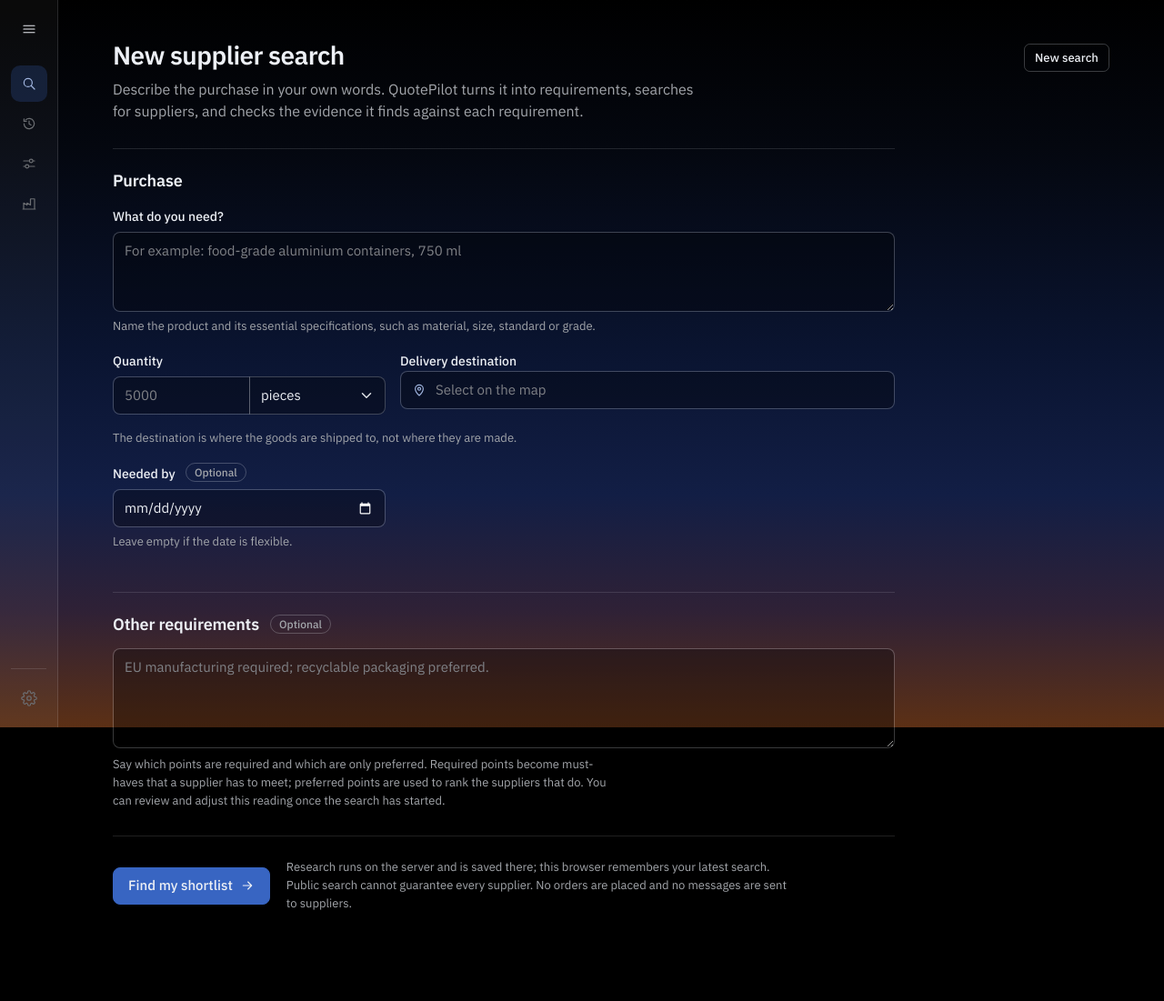
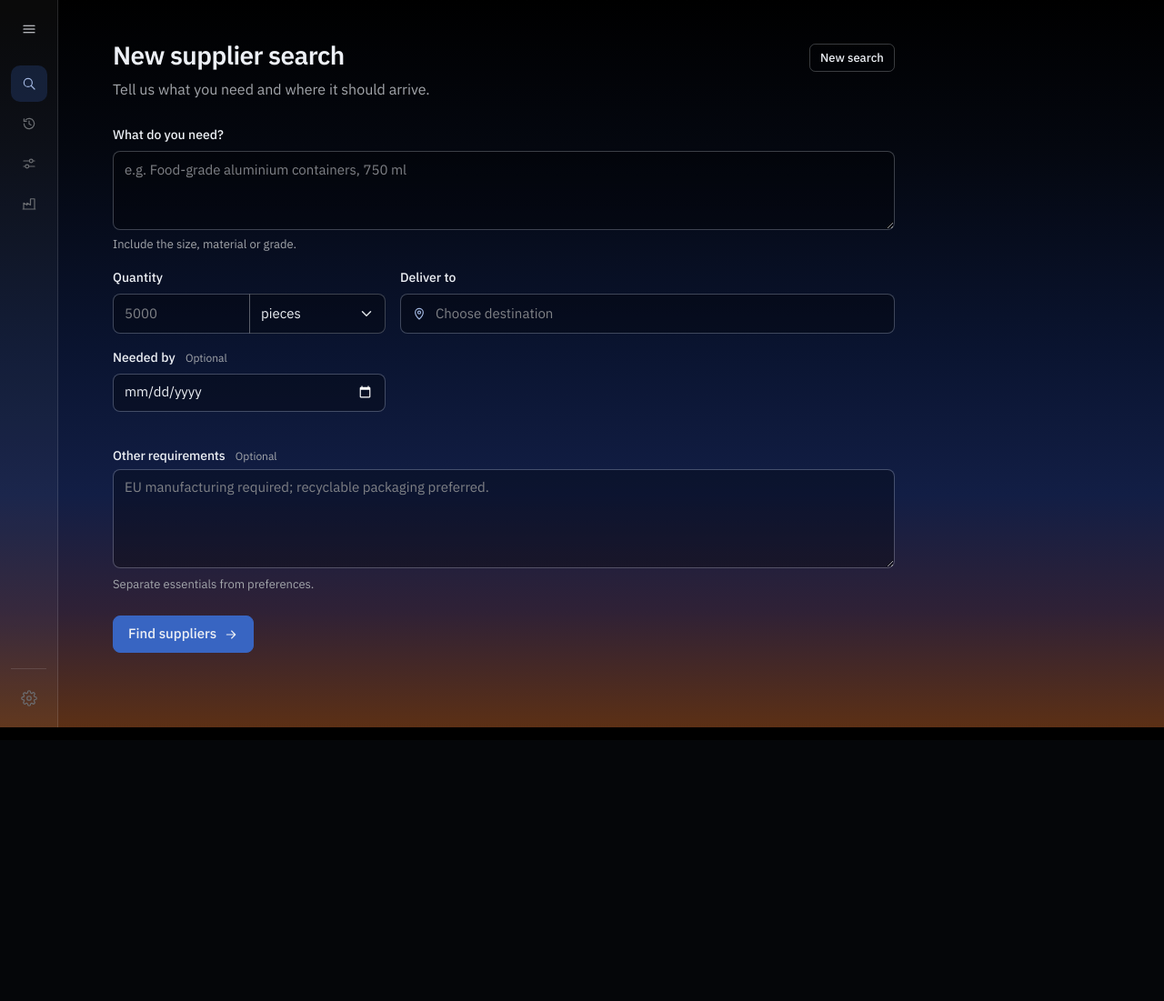
Before and after one commit to VincentKamusella/KA_Agentic_AI_Hack, a Django app: page / in a window 1280 px wide. Shown: the whole page at 91% size. After the commit the page ends 800 px from the top, so only its background shows below. Run offline with Django 5.2, Linux system fonts and the light colour scheme; parts of the project's set-up code (start-up, migrations or seed data) failed here and were passed over; some libraries are stand-ins or nearby versions.

Commit message:
Simplify purchase brief copy and align form controls

```diff
--- a/web/static/web/app.css
+++ b/web/static/web/app.css
@@ -2245,3 +2245,45 @@ h2 {
     margin-top: 16px;
   }
 }
+/* Keep brief labels and controls on a consistent grid. */
+.brief-form .form-label {
+  display: block;
+}
+.brief-form .form-block {
+  padding: 0 0 24px;
+  border-top: 0;
+}
+.brief-form #other-title {
+  font-size: 0.875rem;
+  font-weight: 500;
+  margin-bottom: 6px;
+}
+.brief-form .optional {
+  border: 0;
+  padding: 0;
+  vertical-align: baseline;
+  font-weight: 400;
+}
+.brief-form .field-date {
+  margin-top: 0;
+}
+.brief-form .area-button,
+.brief-form .input-group > .form-control,
+.brief-form .input-group > .form-select {
+  min-height: 44px;
+}
+.brief-form .action-bar {
+  padding-top: 0;
+  border-top: 0;
+}
+#view-brief .page-head {
+  max-width: 860px;
+}
+@media (max-width: 720px) {
+  .brief-form .field-date {
+    max-width: none;
+  }
+  .brief-form .field-row {
+    row-gap: 0;
+  }
+}
--- a/web/static/web/app.js
+++ b/web/static/web/app.js
@@ -588,8 +588,7 @@ function renderBriefNote() {
       "Research for this brief is running. The form is locked until it finishes.";
     links = [link("results", "View progress")];
   } else if (state.status === "completed") {
-    text =
-      "Your latest search is saved. Changing these details and choosing Find my shortlist starts new research and reads your requirements again.";
+    text = "Change your brief to start a new supplier search.";
     links = [
       link("results", "View shortlist"),
       suppliersOf().length ? link("sources", "View sources") : null,
@@ -664,7 +663,7 @@ function renderResultsState() {
     return box.append(
       panel({
         title: "No research yet",
-        text: "Fill in the brief and choose Find my shortlist. Progress and results appear here.",
+        text: "Describe what you need to find suppliers.",
         actions: [linkButton("brief", "Go to the brief", true)],
       }),
     );
@@ -2478,7 +2477,7 @@ function placeName(address) {
 
 function setArea(value) {
   area = value;
-  const text = value ? areaLabel(value) : "Select on the map";
+  const text = value ? areaLabel(value) : "Choose destination";
   $("area-text").textContent = text;
   $("area-open").title = value ? text : "";
   $("area-open").classList.toggle("is-empty", !value);
--- a/web/templates/index.html
+++ b/web/templates/index.html
@@ -68,7 +68,7 @@
     <div class="page-head">
       <div>
         <h1 id="brief-title">New supplier search</h1>
-        <p>Describe the purchase in your own words. QuotePilot turns it into requirements, searches for suppliers, and checks the evidence it finds against each requirement.</p>
+        <p>Tell us what you need and where it should arrive.</p>
       </div>
       <button type="button" class="btn btn-outline-secondary btn-sm" data-action="reset">New search</button>
     </div>
@@ -77,11 +77,11 @@
         <div id="form-error" class="note note-error" role="alert" tabindex="-1" hidden></div>
 
         <section class="form-block" aria-labelledby="purchase-title">
-          <h2 id="purchase-title">Purchase</h2>
+          <h2 id="purchase-title" class="visually-hidden">Purchase details</h2>
           <div class="field">
             <label class="form-label" for="product">What do you need?</label>
-            <textarea class="form-control" id="product" required maxlength="1000" rows="3" placeholder="For example: food-grade aluminium containers, 750 ml" aria-describedby="product-help product-error"></textarea>
-            <p class="help" id="product-help">Name the product and its essential specifications, such as material, size, standard or grade.</p>
+            <textarea class="form-control" id="product" required maxlength="1000" rows="3" placeholder="e.g. Food-grade aluminium containers, 750 ml" aria-describedby="product-help product-error"></textarea>
+            <p class="help" id="product-help">Include the size, material or grade.</p>
             <p class="field-error" id="product-error" hidden></p>
           </div>
           <div class="field-row">
@@ -105,16 +105,14 @@
               <p class="field-error" id="quantity-error" hidden></p>
             </div>
             <div class="field">
-              <span class="form-label" id="area-label">Delivery destination</span>
-              <button type="button" id="area-open" class="form-control area-button" aria-labelledby="area-label area-text" aria-describedby="area-note area-error"><svg aria-hidden="true"><use href="#i-pin"/></svg><span id="area-text">Select on the map</span></button>
+              <span class="form-label" id="area-label">Deliver to</span>
+              <button type="button" id="area-open" class="form-control area-button" aria-labelledby="area-label area-text" aria-describedby="area-error"><svg aria-hidden="true"><use href="#i-pin"/></svg><span id="area-text">Choose destination</span></button>
               <p class="field-error" id="area-error" hidden></p>
             </div>
           </div>
-          <p class="help" id="area-note">The destination is where the goods are shipped to, not where they are made.</p>
           <div class="field field-date">
             <label class="form-label" for="needed-by">Needed by <span class="optional">Optional</span></label>
-            <input class="form-control" id="needed-by" type="date" aria-describedby="needed-by-help needed-by-error">
-            <p class="help" id="needed-by-help">Leave empty if the date is flexible.</p>
+            <input class="form-control" id="needed-by" type="date" aria-describedby="needed-by-error">
             <p class="field-error" id="needed-by-error" hidden></p>
           </div>
         </section>
@@ -122,15 +120,14 @@
         <section class="form-block" aria-labelledby="other-title">
           <h2 id="other-title"><label for="other">Other requirements</label> <span class="optional">Optional</span></h2>
           <textarea class="form-control" id="other" maxlength="4000" rows="4" placeholder="EU manufacturing required; recyclable packaging preferred." aria-describedby="other-help other-error"></textarea>
-          <p class="help" id="other-help">Say which points are required and which are only preferred. Required points become must-haves that a supplier has to meet; preferred points are used to rank the suppliers that do. You can review and adjust this reading once the search has started.</p>
+          <p class="help" id="other-help">Separate essentials from preferences.</p>
           <p class="field-error" id="other-error" hidden></p>
         </section>
 
         <div id="brief-note" class="note" hidden></div>
 
         <div class="action-bar">
-          <button id="submit" type="submit" class="btn btn-primary btn-icon" data-busy-lock>Find my shortlist<svg aria-hidden="true"><use href="#i-arrow"/></svg></button>
-          <p class="help">Research runs on the server and is saved there; this browser remembers your latest search. Public search cannot guarantee every supplier. No orders are placed and no messages are sent to suppliers.</p>
+          <button id="submit" type="submit" class="btn btn-primary btn-icon" data-busy-lock>Find suppliers<svg aria-hidden="true"><use href="#i-arrow"/></svg></button>
         </div>
       </fieldset>
     </form>
```
